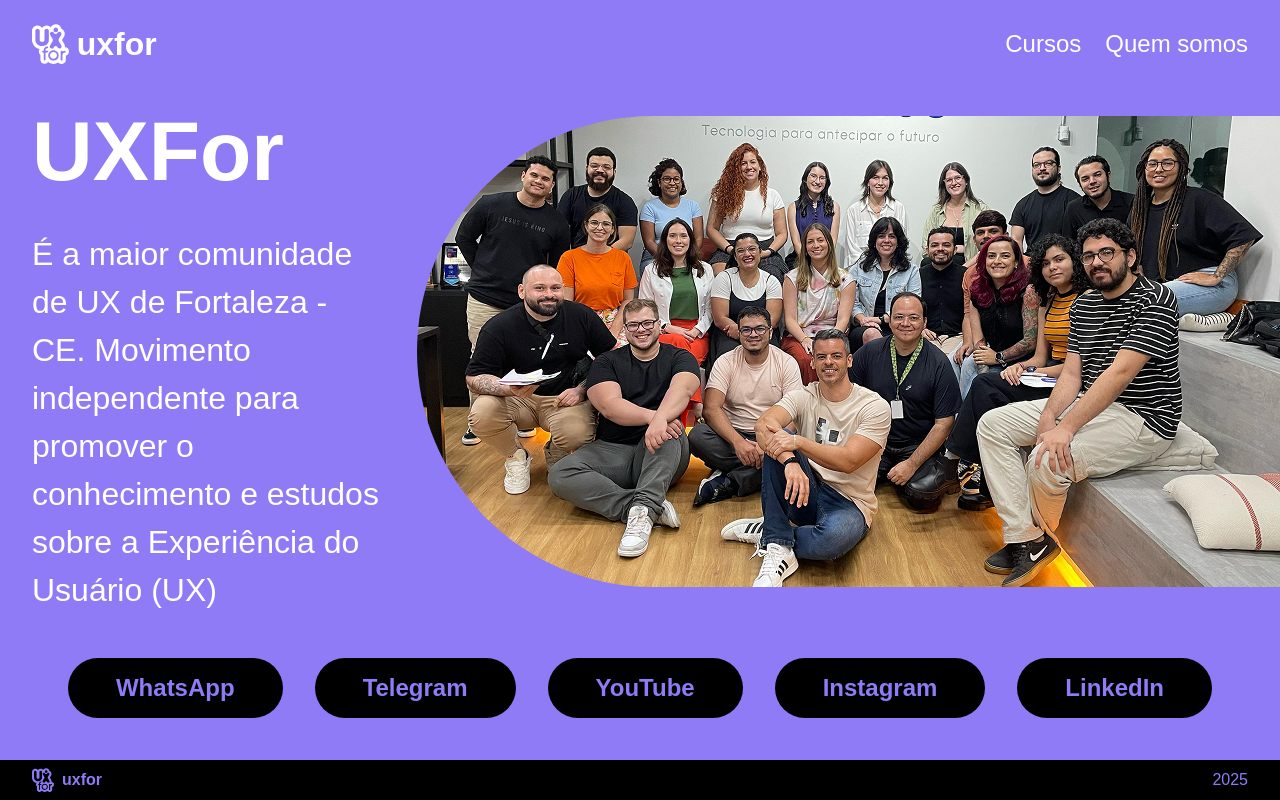
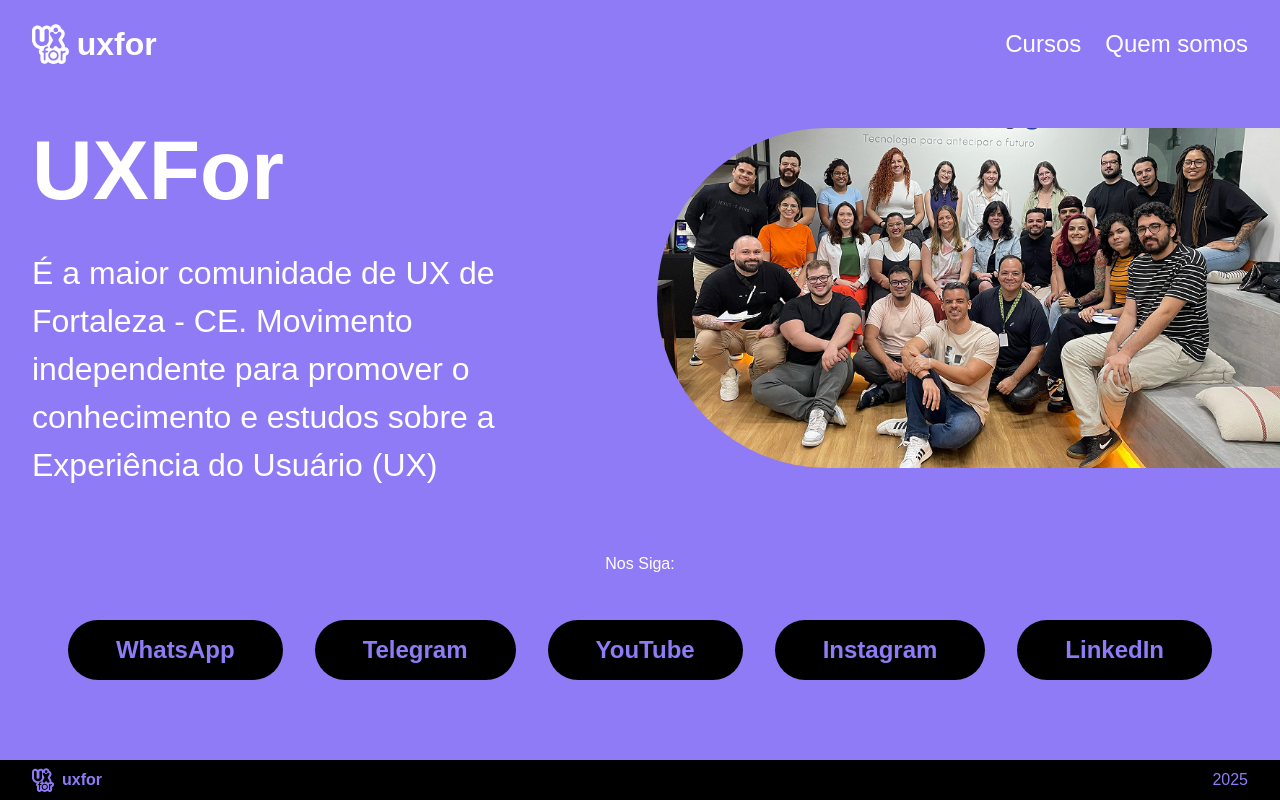
Before and after one commit to n3pu/uxfor-site, a React (Vite) app: page / in a window 1280 px wide. Built offline with nearby package versions, Linux system fonts and the light colour scheme; a web font is replaced by a local one.

Commit message:
Ajuste mobile

```diff
--- a/src/App.tsx
+++ b/src/App.tsx
@@ -17,12 +17,13 @@
             <img src={banner} className="banner-image" alt="Banner" />
           </div>
         </div>
+        <p style={{width: '100%', textAlign: 'center'}}>Nos Siga:</p>
         <div className="social-media-buttons">
-          <SecondaryButton text="WhatsApp" onClick={() => window.open('', '_blank')} />
-          <SecondaryButton text="Telegram" onClick={() => window.open('', '_blank')} />
-          <SecondaryButton text="YouTube" onClick={() => window.open('', '_blank')} />
-          <SecondaryButton text="Instagram" onClick={() => window.open('', '_blank')} />
-          <SecondaryButton text="LinkedIn" onClick={() => window.open('', '_blank')} />
+          <SecondaryButton text="WhatsApp" onClick={() => window.open('https://chat.whatsapp.com/CbuGGYGIdxUD0F9bHr6wB7', '_blank')} />
+          <SecondaryButton text="Telegram" onClick={() => window.open('https://t.me/joinchat/Ed3KJ3qhxW1lZDFh', '_blank')} />
+          <SecondaryButton text="YouTube" onClick={() => window.open('http://www.youtube.com/@uxfor9309', '_blank')} />
+          <SecondaryButton text="Instagram" onClick={() => window.open('https://www.instagram.com/uxfor.br/', '_blank')} />
+          <SecondaryButton text="LinkedIn" onClick={() => window.open('https://www.linkedin.com/groups/9897026?lipi=urn%3Ali%3Apage%3Ad_flagship3_search_srp_all%3BB4aU8ypySCqgZeYgDq2VoA%3D%3D', '_blank')} />
         </div>
       </div>
       <Footer />
--- a/src/index.css
+++ b/src/index.css
@@ -14,6 +14,8 @@
   --navbar-height: 88px;
   --navbar-background-color: var(--color-primary);
   --navbar-text-color: var(--color-white);
+
+  --footer-height: 40px;
 
   font-family: "Funnel Display", sans-serif;
 
@@ -86,18 +88,19 @@
 .banner {
   display: flex;
   flex-direction: column;
-  height: calc(100vh - var(--navbar-height));
+  height: auto;
   gap: 2.75rem;
+  margin-bottom: var(--footer-height);
+  padding-bottom: 2rem;
 }
 .banner-content {
   display: flex;
-  flex-direction: row;
+  flex-direction: column;
   align-items: center;
   margin-top: var(--navbar-height);
   gap: 2rem;
   height: 100%;
 }
-
 .banner-container {
   display: flex;
   flex-direction: column;
@@ -107,11 +110,17 @@
 }
 
 .banner-image {
-  border-radius: 500px 0 0 500px;
+  border-radius: 0px;
+  width: 100%;
 }
 
 .banner-text-container {
-  padding-left: 2rem;
+  padding-left: 1rem;
+  padding-right: 1rem;
+  width: 100%;
+}
+.banner-image-container {
+  width: 100%;
 }
 
 .banner-text-container h1,
@@ -129,9 +138,12 @@
 
 .social-media-buttons {
   display: flex;
+  flex-direction: column;
   width: 100%;
   justify-content: center;
   gap: 2rem;
+  flex-wrap: wrap;
+  padding: 0 1rem;
 }
 
 .secondary-button {
@@ -152,7 +164,7 @@
   right: 0;
 }
 .footer-content {
-  height: 40px;
+  height: var(--footer-height);
   background-color: var(--color-black);
   color: var(--color-primary);
   font-size: 1rem;
@@ -174,3 +186,69 @@
   height: 24px;
   width: auto;
 }
+
+/* Breakpoint para tablets (a partir de 768px) */
+@media (min-width: 768px) {
+  .banner {
+    display: flex;
+    flex-direction: column;
+    height: auto;
+    gap: 2.75rem;
+  }
+  .banner-content {
+    display: flex;
+    flex-direction: column;
+    align-items: center;
+    margin-top: var(--navbar-height);
+    gap: 2rem;
+    height: 100%;
+  }
+  .banner-image {
+    border-radius: 0;
+    width: 100%;
+  }
+  .banner-text-container {
+    padding-left: 2rem;
+    width: 100%;
+  }
+  .banner-image-container {
+    width: 100%;
+  }
+  .social-media-buttons {
+    display: flex;
+    flex-direction: row;
+    width: 100%;
+    justify-content: center;
+    gap: 2rem;
+    padding: 0;
+  }
+}
+
+/* Breakpoint para desktops (a partir de 992px) */
+@media (min-width: 992px) {
+  .banner {
+    display: flex;
+    flex-direction: column;
+    height: calc(100vh - var(--navbar-height));
+    gap: 2.75rem;
+  }
+  .banner-content {
+    display: flex;
+    flex-direction: row;
+    align-items: center;
+    margin-top: var(--navbar-height);
+    gap: 2rem;
+    height: 100%;
+  }
+  .banner-image {
+    border-radius: 500px 0 0 500px;
+    width: 100%;
+  }
+  .banner-text-container {
+    padding-left: 2rem;
+    width: 50%;
+  }
+  .banner-image-container {
+    width: 50%;
+  }
+}
```
